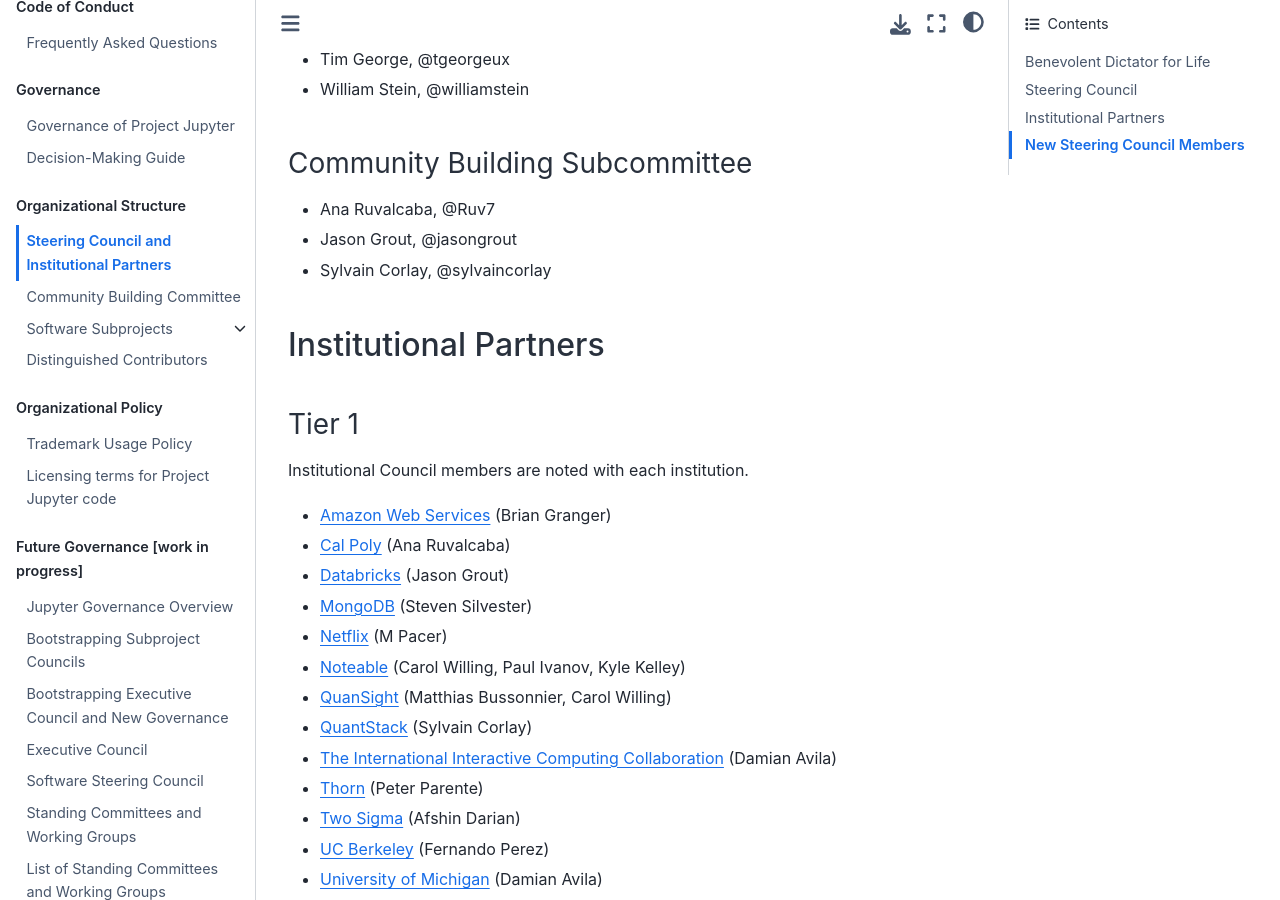
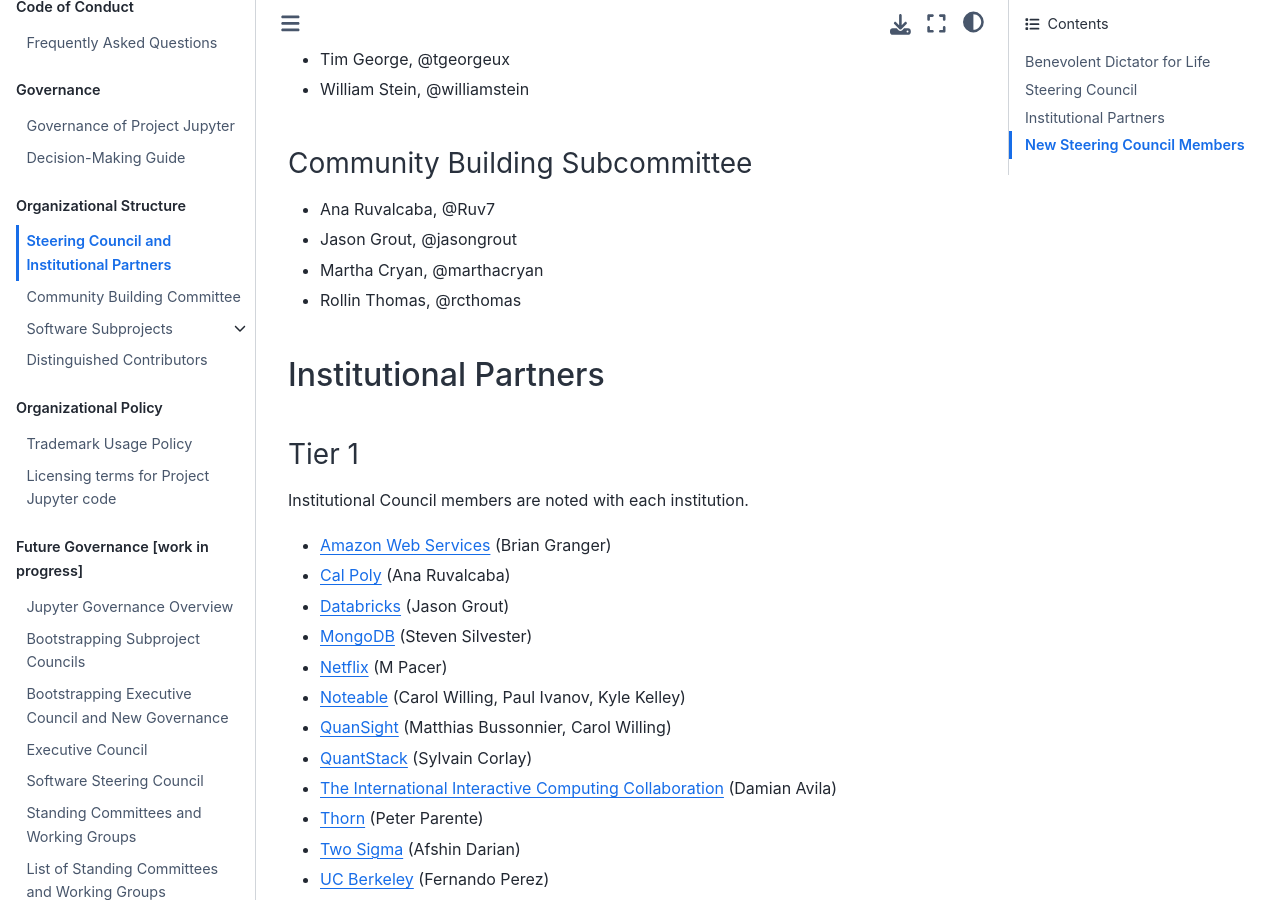
Before and after one commit to jupyter/governance, a Jupyter Book: the page built from people.md, in a window 1280 px wide and 900 px high, scrolled down 1515 px. Built offline with Jupyter Book 1.0.4 settings and Sphinx 7.4.7 and the Sphinx Book theme 1.1.4, drawn with Linux system fonts in a browser that asks for light colours; pages that are not in the unit, such as notebooks, are missing from menus.

Commit message:
Update Community Building Committee members

```diff
--- a/people.md
+++ b/people.md
@@ -54,7 +54,8 @@
 
 - Ana Ruvalcaba, @Ruv7
 - Jason Grout, @jasongrout
-- Sylvain Corlay, @sylvaincorlay
+- Martha Cryan, @marthacryan
+- Rollin Thomas, @rcthomas
 
 ## Institutional Partners
 
```
